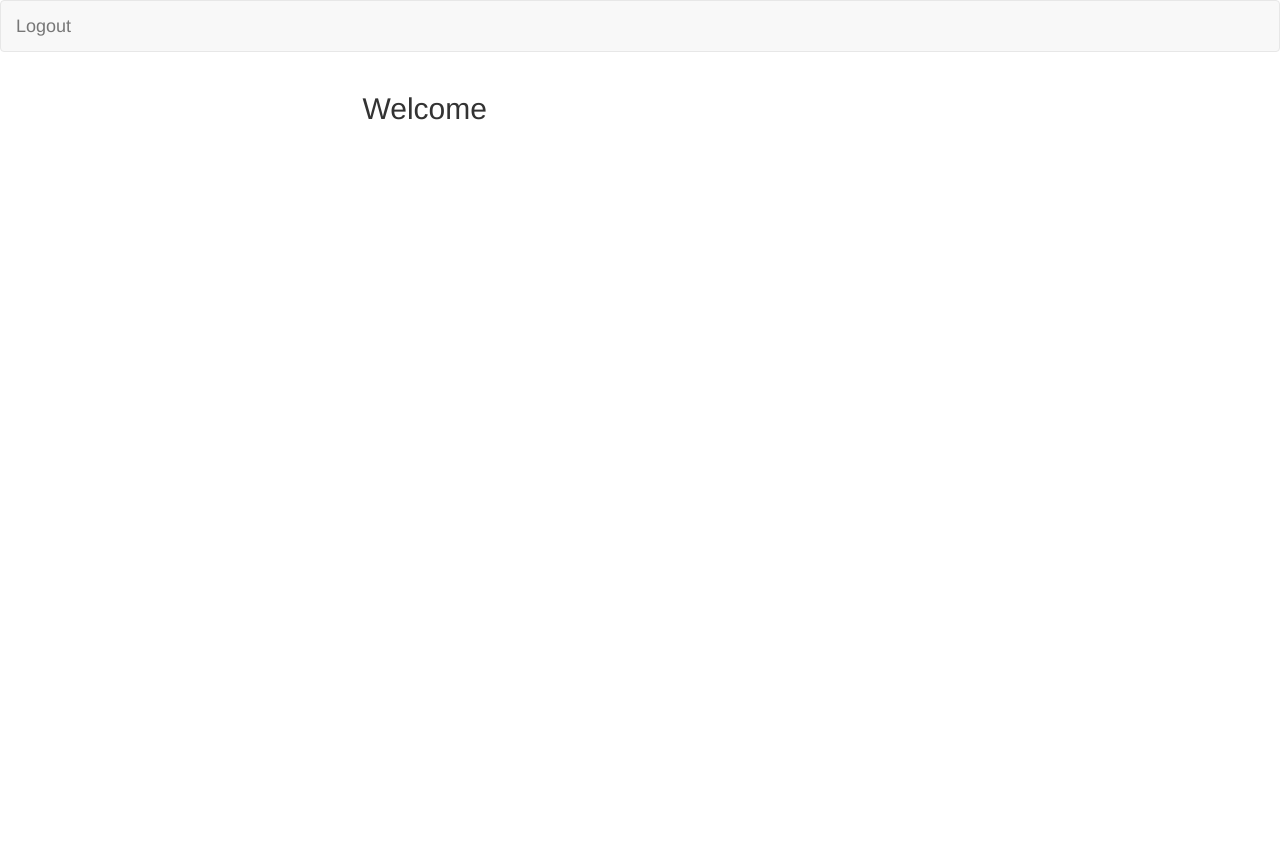
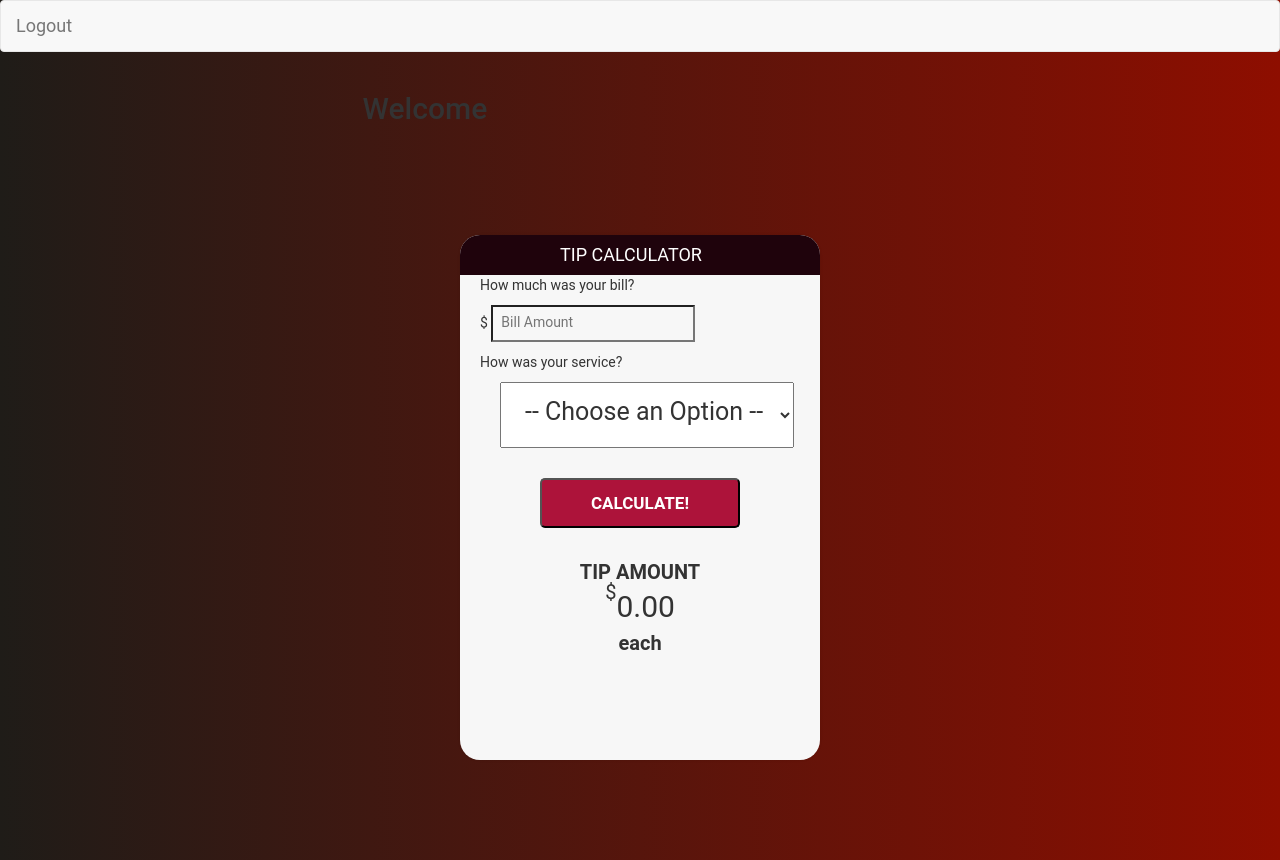
Before and after one commit to s-suresh-kumar/Project-2, a website: page public/members.html in a window 1280 px wide. Before the commit the page ends 800 px from the top, so only its background shows below. Drawn offline with nearby package versions, Linux system fonts and the light colour scheme; no server answers.

Commit message:
Started CSS and HTML for Tip Calc

```diff
--- a/public/members.html
+++ b/public/members.html
@@ -1,12 +1,15 @@
 <!DOCTYPE html>
 <html lang="en">
-
   <head>
     <title>Passport Authentication</title>
-  <meta charset="UTF-8">
-  <meta name="viewport" content="width=device-width, initial-scale=1">
-  <link rel="stylesheet" href="https://maxcdn.bootstrapcdn.com/bootswatch/3.3.7/lumen/bootstrap.min.css">
-  <link href="stylesheets/style.css" rel="stylesheet">
+    <meta charset="UTF-8" />
+    <meta name="viewport" content="width=device-width, initial-scale=1" />
+    <link
+      rel="stylesheet"
+      href="https://maxcdn.bootstrapcdn.com/bootswatch/3.3.7/lumen/bootstrap.min.css"
+    />
+    <link href="stylesheets/style.css" rel="stylesheet" />
+    <link href="stylesheets/calculator.css" rel="stylesheet" />
   </head>
 
   <body>
@@ -27,9 +30,40 @@
       </div>
     </div>
 
+    <div id="container">
+      <h1>Tip Calculator</h1>
+      <div id="calculator">
+        <form>
+          <p>How much was your bill?</p>
+          <p>$ <input id="billamt" type="text" placeholder="Bill Amount" /></p>
+
+          <p>How was your service?</p>
+          <p>
+            <select id="serviceQual">
+              <option disabled selected value="0"
+                >-- Choose an Option --</option
+              >
+              <option value="0.3">30&#37; &#45; Outstanding</option>
+              <option value="0.2">20&#37; &#45; Good</option>
+              <option value="0.15">15&#37; &#45; It was OK</option>
+              <option value="0.1">10&#37; &#45; Bad</option>
+              <option value="0.05">5&#37; &#45; Terrible</option>
+            </select>
+          </p>
+        </form>
+
+        <button type="button" id="calculate">Calculate!</button>
+      </div>
+      <!--calculator end-->
+      <div id="totalTip">
+        <sup>$</sup><span id="tip">0.00</span>
+        <small id="each">each</small>
+      </div>
+      <!--totalTip end-->
+    </div>
+    <!--container end-->
+
     <script src="https://cdnjs.cloudflare.com/ajax/libs/jquery/3.2.1/jquery.min.js"></script>
     <script type="text/javascript" src="js/members.js"></script>
-
   </body>
-
 </html>
--- /dev/null
+++ b/public/stylesheets/calculator.css
@@ -0,0 +1,126 @@
+body {
+    font-family: Roboto;
+    background: #8E0E00;
+    /* fallback for old browsers */
+    background: -webkit-linear-gradient(to left, #8E0E00, #1F1C18);
+    /* Chrome 10-25, Safari 5.1-6 */
+    background: linear-gradient(to left, #8E0E00, #1F1C18);
+    /* W3C, IE 10+/ Edge, Firefox 16+, Chrome 26+, Opera 12+, Safari 7+ */
+  }
+
+  #container {
+    height: 525px;
+    width: 360px;
+    margin: 100px auto;
+    background: #f7f7f7;
+    box-shadow: 0 0 3px rgba(0, 0, 0, 0.1);
+    border-radius: 20px;
+    -webkit-border-radius: 20px;
+    -moz-border-radius: 20px;
+  }
+
+  h1 {
+    background: #1F030C;
+    color: white;
+    margin: 0;
+    padding: 10px 100px;
+    text-transform: uppercase;
+    font-size: 18px;
+    font-weight: normal;
+    border-top-left-radius: 20px;
+    border-top-right-radius: 20px;
+  }
+
+  p {
+    padding-left: 20px;
+  }
+
+  form input[type="text"] {
+    width=90px;
+  }
+
+  input {
+    padding-left: 20px;
+  }
+
+  #billamt {
+    font-size: 14px;
+    /*color: #2980b9;*/
+    color: #red;
+    background-color: #f7f7f7;
+    width: 60%;
+    padding: 5px 5px 8px 8px;
+  }
+
+  #billamt:focus {
+    background: #fff;
+    border: 3px solid #2980b9;
+    outline: none;
+  }
+
+  #peopleamt {
+    width: 60%;
+    padding: 5px 5px 8px 8px;
+    margin-left: 20px;
+    color: #red;
+    background-color: #f7f7f7;
+    font-size: 14px;
+  }
+
+  .dollarSign {
+    display: inline;
+  }
+
+  #serviceQual {
+    padding: 13px 13px 20px 20px;
+    margin-left: 20px;
+    font-size: 25px;
+  }
+
+  button {
+    text-transform: uppercase;
+    font-weight: bold;
+    display: block;
+    margin: 30px auto;
+    background: #AD133A;
+    border-radius: 5px;
+    width: 200px;
+    height: 50px;
+    font-size: 17px;
+    color: white;
+  }
+
+  button:hover {
+    background: #4c2827;
+    border-bottom-color: #111;
+  }
+
+  button:active {
+    position: relative;
+    top: 1px;
+  }
+
+  #totalTip {
+    font-size: 30px;
+    margin-top: 5px;
+    text-align: center;
+  }
+
+  #totalTip:before {
+    content: "Tip amount";
+    font-size: 20px;
+    font-weight: bold;
+    display: block;
+    text-transform: uppercase;
+  }
+
+  #totalTip sup {
+    font-size: 20px;
+    top: -18px;
+  }
+
+  #totalTip small {
+    font-size: 20px;
+    font-weight: bold;
+    display: block;
+  }
```
Lines whose indentation alone changed are shown as unchanged.
